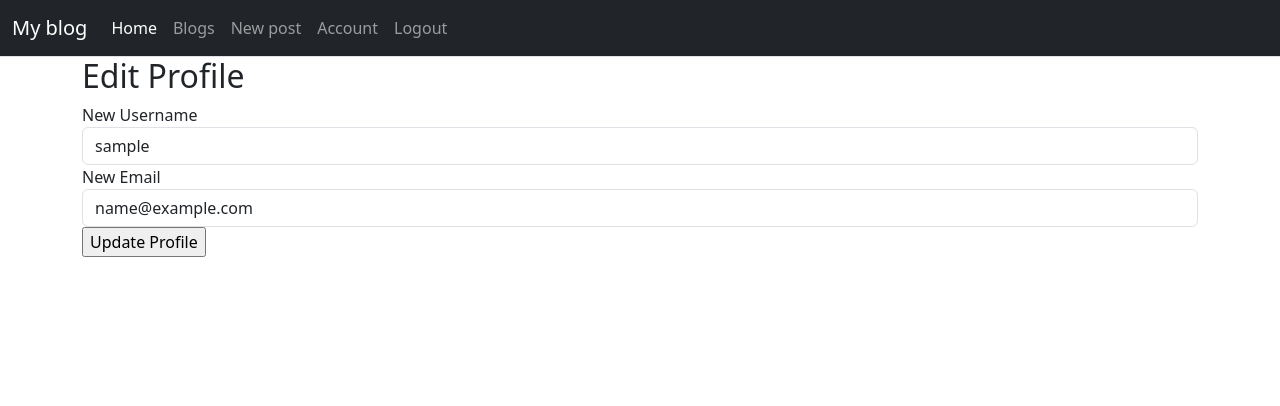
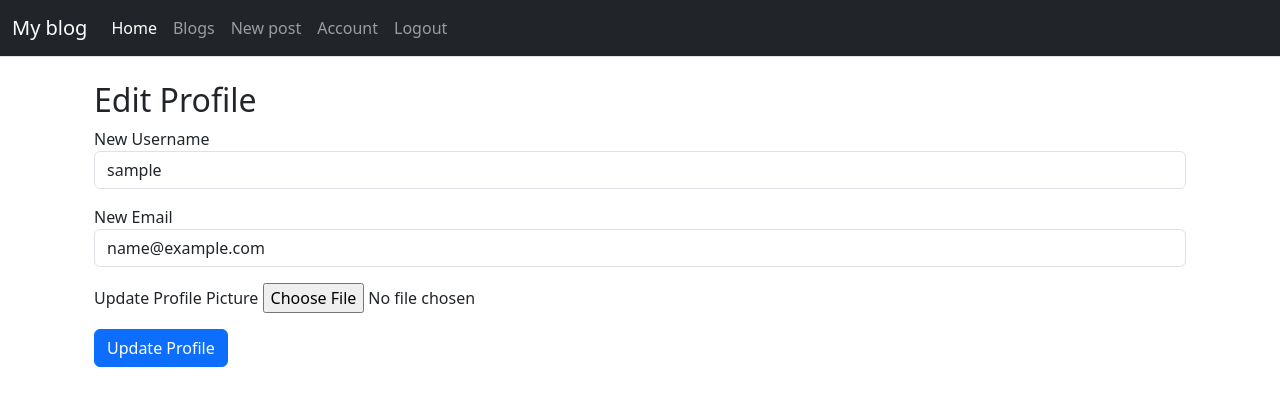
Before and after one commit to 9AchyutDhungel3/BlogUsingFlaskDemo, a Flask app: page /edit_profile in a window 1280 px wide. Shown: the top 406 px of the page. Run offline with Flask 3, Linux system fonts and the light colour scheme; the visitor is signed in with stand-in values (Sample User, id 1); some libraries are stand-ins or nearby versions.

Commit message:
Add profile picture

```diff
--- a/blog/models.py
+++ b/blog/models.py
@@ -21,10 +21,10 @@ class User(db.Model, UserMixin):
     id = db.Column(db.Integer, primary_key=True)
     username = db.Column(db.String, unique=True, nullable=False)
     email = db.Column(db.String, unique=True, nullable=False)
+    image_file = db.Column(db.String, nullable=False, default="default.jpg")
     password = db.Column(db.String, nullable=False)
-    posts = db.relationship(
-        "Post", backref="author", lazy=True
-    )  # Note that this is not a column
+    posts = db.relationship("Post", backref="author", lazy=True)
+    # Note that this is not a column
     # If you see this is a table you won't see this as column.
     # Also note that we passed the class name "Post" as argument
     # One user may have many posts
@@ -35,11 +35,12 @@ class User(db.Model, UserMixin):
 
     def get_reset_token(self, expires_sec=1800):
         s = Serializer(current_app.config["SECRET_KEY"].encode("utf-8"), expires_sec)
-        return s.dumps({"user_id": self.id}, b"itsdangerous").encode(
-            "utf-8"
-        )  # this solved the error of trying to '+' int and byte type ( we converted salt to byte).
+        return s.dumps({"user_id": self.id}, b"itsdangerous").encode("utf-8")
+        # this solved the error of trying to '+' int and byte type ( we converted salt to byte).
 
-    @staticmethod  # This makes sure that the below method doesn't expect the self as the first argument, which it normally does being a class's method
+    @staticmethod
+    # This makes sure that the below method doesn't expect the self as the first argument, which it
+    # normally does being a class's method
     def verify_reset_token(token):
         s = Serializer(current_app.config["SECRET_KEY"])
         try:
--- a/blog/templates/edit_profile.html
+++ b/blog/templates/edit_profile.html
@@ -1,24 +1,15 @@
-{% extends 'layout.html' %} {% block main %}
-
-<div role="main">
-  <div class="container form-container">
+{% extends 'layout.html' %}
+{% block main %}
+  <div class="container form-container form-group p-4">
     <h2>Edit Profile</h2>
     <form method="post"
           action="{{ url_for("users.edit_profile") }}"
           enctype="multipart/form-data">
       {{ form.hidden_tag() }}
-
-      <div class="form-group">
-        {{ form.username.label }} {{ form.username(class="form-control") }}
-      </div>
-
-      <div class="form-group">
-        {{ form.email.label }} {{ form.email(class="form-control") }}
-      </div>
-
-      <div class="form-group">{{ form.submit(class="button") }}</div>
+      <div class="form-group mb-3">{{ form.username.label }} {{ form.username(class="form-control") }}</div>
+      <div class="form-group mb-3">{{ form.email.label }} {{ form.email(class="form-control") }}</div>
+      <div class="form-group mb-3">{{ form.picture.label }} {{ form.picture(class="form-control-file") }}</div>
+      <div class="form-group mb-3">{{ form.submit(class="btn btn-primary") }}</div>
     </form>
   </div>
-</div>
-
 {% endblock %}
--- a/blog/users/forms.py
+++ b/blog/users/forms.py
@@ -8,6 +8,9 @@ from wtforms import (
 )
 from wtforms.validators import DataRequired, EqualTo
 from flask_wtf import FlaskForm
+from flask_wtf.file import FileField, FileAllowed
+from flask_login import current_user
+
 
 from blog.models import User
 
@@ -46,10 +49,32 @@ class RegistrationForm(FlaskForm):
                 "That email is taken. Please choose a different email"
             )
 
+
 class EditProfileForm(FlaskForm):
     username = StringField("New Username", validators=[DataRequired()])
     email = EmailField("New Email", validators=[DataRequired()])
+    picture = FileField(
+        "Update Profile Picture", validators=[FileAllowed(["jpg", "png"])]
+    )
     submit = SubmitField("Update Profile")
+
+    def validate_username(self, username):
+        if username.data != current_user.username:
+            user = User.query.filter_by(username=username.data).first()
+            if user:
+                raise ValidationError(
+                    "That username is already taken. Please choose a different one."
+                )
+
+    def validate_email(self, email):
+        if email.data != current_user.email:
+            email = User.query.filter_by(email=email.data).first()
+            if email:
+                raise ValidationError(
+                    "That email is already taken. Please choose a different email."
+                )
+
+
 # class ChangePasswordForm(FlaskForm):
 #     current_password = PasswordField('Current Password', validators=[DataRequired()])
 #     new_password = PasswordField('New Password', validators=[DataRequired()])
--- a/blog/users/routes.py
+++ b/blog/users/routes.py
@@ -10,7 +10,7 @@ from blog.users.forms import (
     ResetPasswordForm,
     EditProfileForm
 )
-from blog.users.utils import send_reset_email
+from blog.users.utils import send_reset_email, save_picture
 
 users = Blueprint("users", __name__)
 
@@ -18,7 +18,11 @@ users = Blueprint("users", __name__)
 @login_required
 @users.route("/account")
 def account():
-    return render_template("account.html")
+    image_file = url_for(
+        "static",
+        filename="profile_pics/" + current_user.image_file,
+    )
+    return render_template("account.html", image_file=image_file)
 
 
 @login_required
@@ -32,6 +36,12 @@ def edit_profile():
         current_user.username = form.username.data # set the data to whatever was
         # submitted using the form
         current_user.email = form.email.data
+        if form.picture.data:
+            print("Picture data is there")
+            picture_fn = save_picture(form.picture.data)
+            current_user.image_file = picture_fn
+        else:
+            print("Picture data is not there")
         db.session.commit()
         flash('Your profile has been updated! ', 'success')
         return redirect(url_for('users.account'))
```
Also changed, not shown: blog/templates/account.html (+6 -4 lines), blog/users/utils.py (+27 -0 lines).
